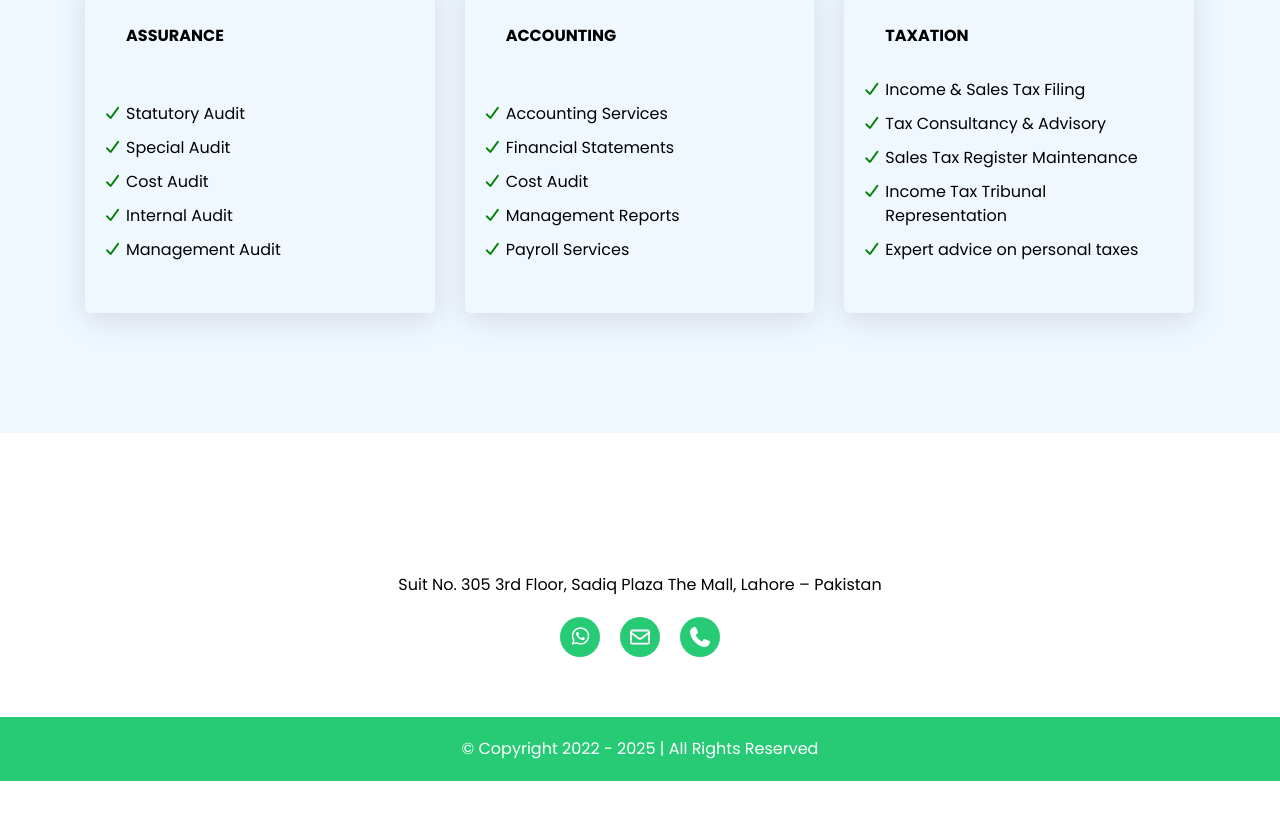
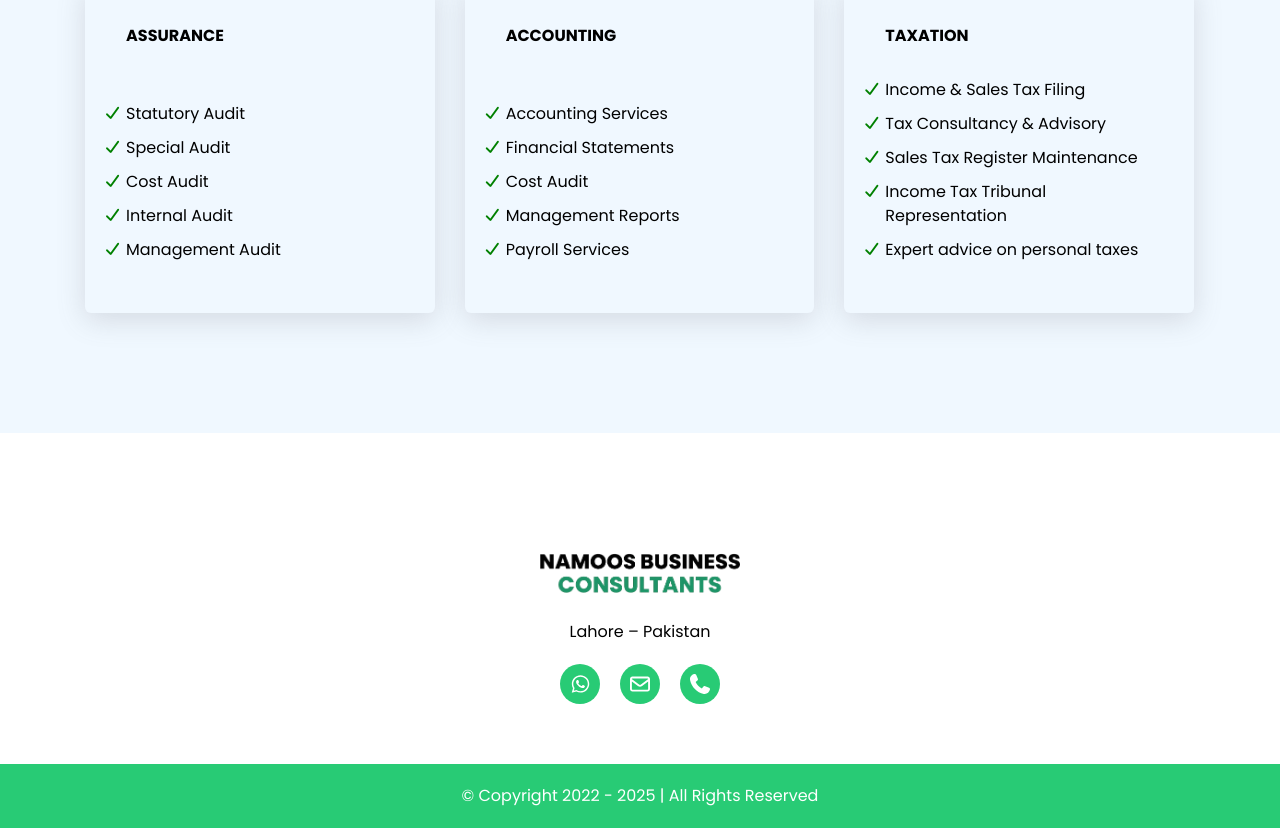
Before and after one commit to hassammd/namoos-consultants, a React (Vite) app: page / in a window 1280 px wide. Shown: the part 1700-2528 px from the top of the page. Before the commit the page ends 2481 px from the top, so only its background shows below. Built offline with nearby package versions, Linux system fonts and the light colour scheme.

Commit message:
footer logo added

```diff
--- a/src/Components/Footer/Footer.jsx
+++ b/src/Components/Footer/Footer.jsx
@@ -4,6 +4,7 @@ import { faPhone } from "@fortawesome/free-solid-svg-icons";
 import { faEnvelope } from "@fortawesome/free-regular-svg-icons";
 import { faWhatsapp } from "@fortawesome/free-brands-svg-icons";
 import { FontAwesomeIcon } from "@fortawesome/react-fontawesome";
+import logo from "../../assets/logo.png";
 
 const Footer = () => {
   return (
@@ -11,12 +12,12 @@ const Footer = () => {
       <section className={style.footer_section}>
         <div className="container">
           <div className={style.footer_wrapper}>
-            <div>
-              <Link></Link>
+            <div className={style.footer_logo}>
+              <Link>
+                <img src={logo} alt="" />
+              </Link>
             </div>
-            <p>
-              Suit No. 305 3rd Floor, Sadiq Plaza The Mall, Lahore – Pakistan
-            </p>
+            <p>Lahore – Pakistan</p>
             <div className={style.footer_icon}>
               <ul>
                 <li>
--- a/src/Components/Footer/Footer.module.css
+++ b/src/Components/Footer/Footer.module.css
@@ -37,3 +37,6 @@
 .footer_bottom p {
   color: var(--secondary-color);
 }
+.footer_logo img {
+  width: 200px;
+}
```
Also changed, not shown: src/assets/logo.png (added).
